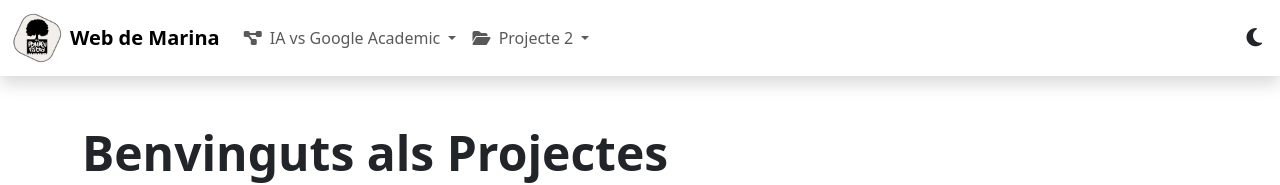
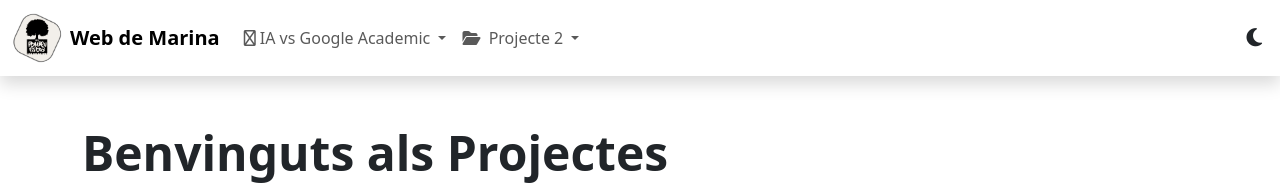
Before and after one commit to mlatorrepompeu/mlatorrepompeu.github.io, a plain HTML site: page index.html in a window 1280 px wide. Shown: the top 185 px of the page. Drawn offline with nearby package versions, Linux system fonts and the light colour scheme.

Commit message:
Change icon class for project 1 in navbar

```diff
--- a/index.html
+++ b/index.html
@@ -81,7 +81,7 @@
           <!-- Projecte 1 -->
           <li class="nav-item dropdown">
             <a class="nav-link dropdown-toggle" href="#" id="proj1Dropdown" role="button" data-bs-toggle="dropdown" aria-expanded="false">
-              <i class="fa-solid fa-diagram-project me-1"></i> IA vs Google Academic
+              <i class="fa-regular fa-robot"></i> IA vs Google Academic
             </a>
             <ul class="dropdown-menu" aria-labelledby="proj1Dropdown">
               <li><a class="dropdown-item" href="https:/mlatorrepompeu.github.io/ia"><i class="fa-solid fa-code me-1"></i> Comparem fonts d'informació </a></li>
```
